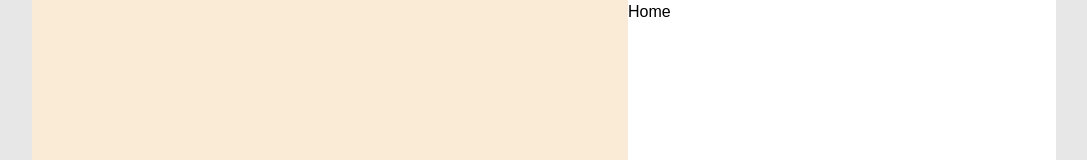
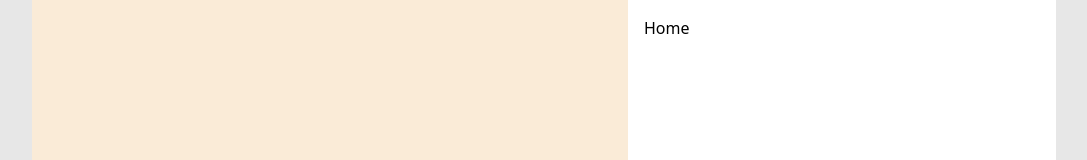
Before and after one commit to boram-3-group/ondolook-fe-react, a React (Vite) app: page /home in a window 1280 px wide. Shown: the top 160 px of the page, without its empty margins (96-1183 px from the left). Built offline with nearby package versions, Linux system fonts and the light colour scheme.

Commit message:
feat: html/home layout

```diff
--- /dev/null
+++ b/src/index.css
@@ -0,0 +1,12 @@
+@tailwind base;
+@tailwind components;
+@tailwind utilities;
+
+body {
+  margin: 0;
+
+}
+
+html {
+  height: 100%;
+}
--- a/src/index.scss
+++ /dev/null
@@ -1,9 +0,0 @@
-// @ts-nocheck
-@use 'tailwindcss';
-@use 'tailwindcss/preflight';
-
-html,
-body {
-  scroll-behavior: smooth;
-  font-family: 'Pretendard', sans-serif;
-}
--- a/src/main.tsx
+++ b/src/main.tsx
@@ -1,6 +1,6 @@
 import { StrictMode } from 'react';
 import { createRoot } from 'react-dom/client';
-import './index.scss';
+import './index.css';
 import App from './App.tsx';
 
 createRoot(document.getElementById('root')!).render(
--- a/src/pages/Layouts/DefaultLayout.tsx
+++ b/src/pages/Layouts/DefaultLayout.tsx
@@ -0,0 +1,8 @@
+import { Outlet } from 'react-router-dom';
+export function DefaultLayout() {
+  return (
+    <div className="default-layout p-4">
+      <Outlet />
+    </div>
+  );
+}
--- a/src/pages/Routes.tsx
+++ b/src/pages/Routes.tsx
@@ -1,10 +1,12 @@
 import { createBrowserRouter, Navigate, RouterProvider } from 'react-router-dom';
 import { HomePage } from './HomePage';
+import { DefaultLayout } from './Layouts/DefaultLayout';
 
 const router = createBrowserRouter([
   {
     path: '/home',
-    element: <HomePage />,
+    element: <DefaultLayout />,
+    children: [{ path: '', element: <HomePage /> }],
   },
   {
     path: '*',
--- /dev/null
+++ b/tailwind.config.js
@@ -0,0 +1,9 @@
+/** @type {import('tailwindcss').Config} */
+export default {
+  content: ['./src/**/*.{html,js,ts,jsx,tsx}'],
+
+  theme: {
+    extend: {},
+  },
+  plugins: [],
+};
```
Also changed, not shown: package.json (+3 -4 lines), 1 other file (tests, documents, lock files or other folders).
